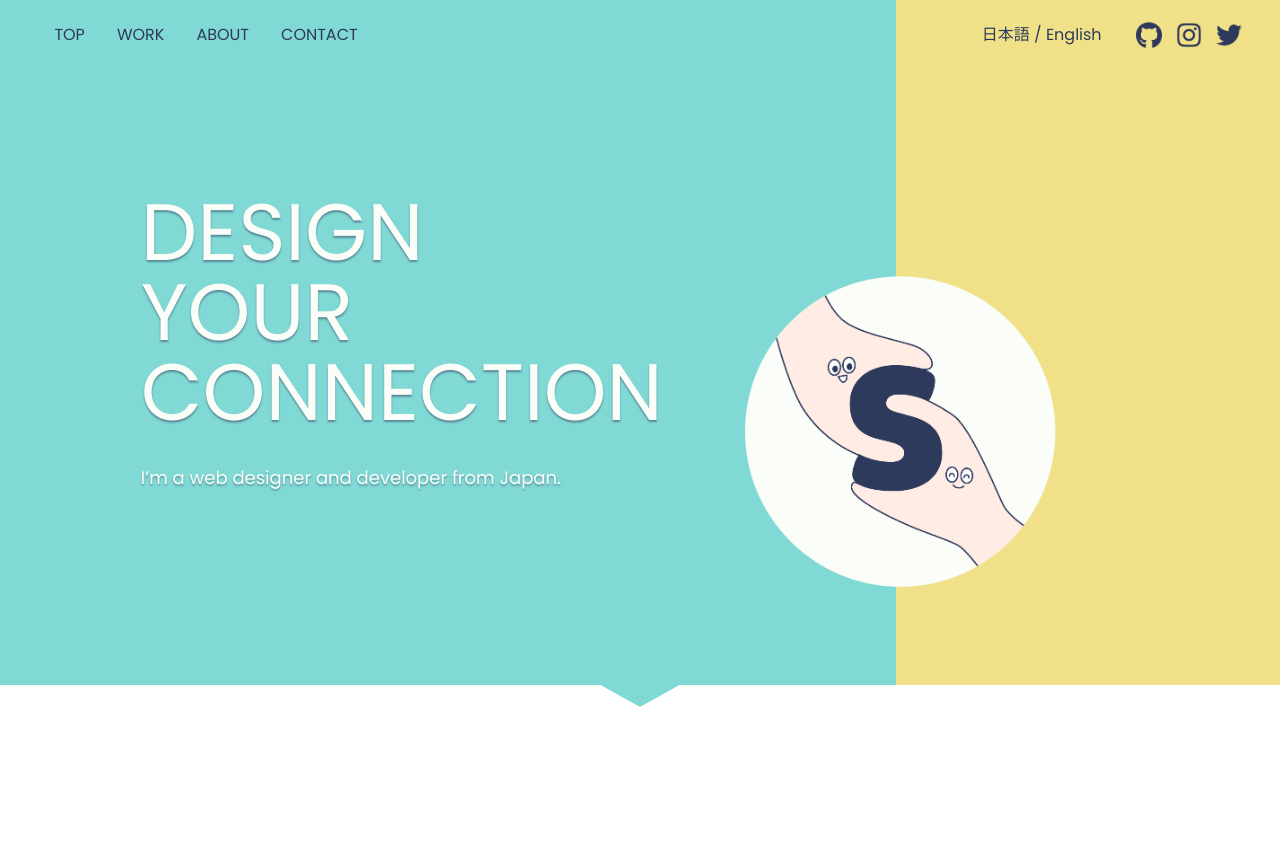
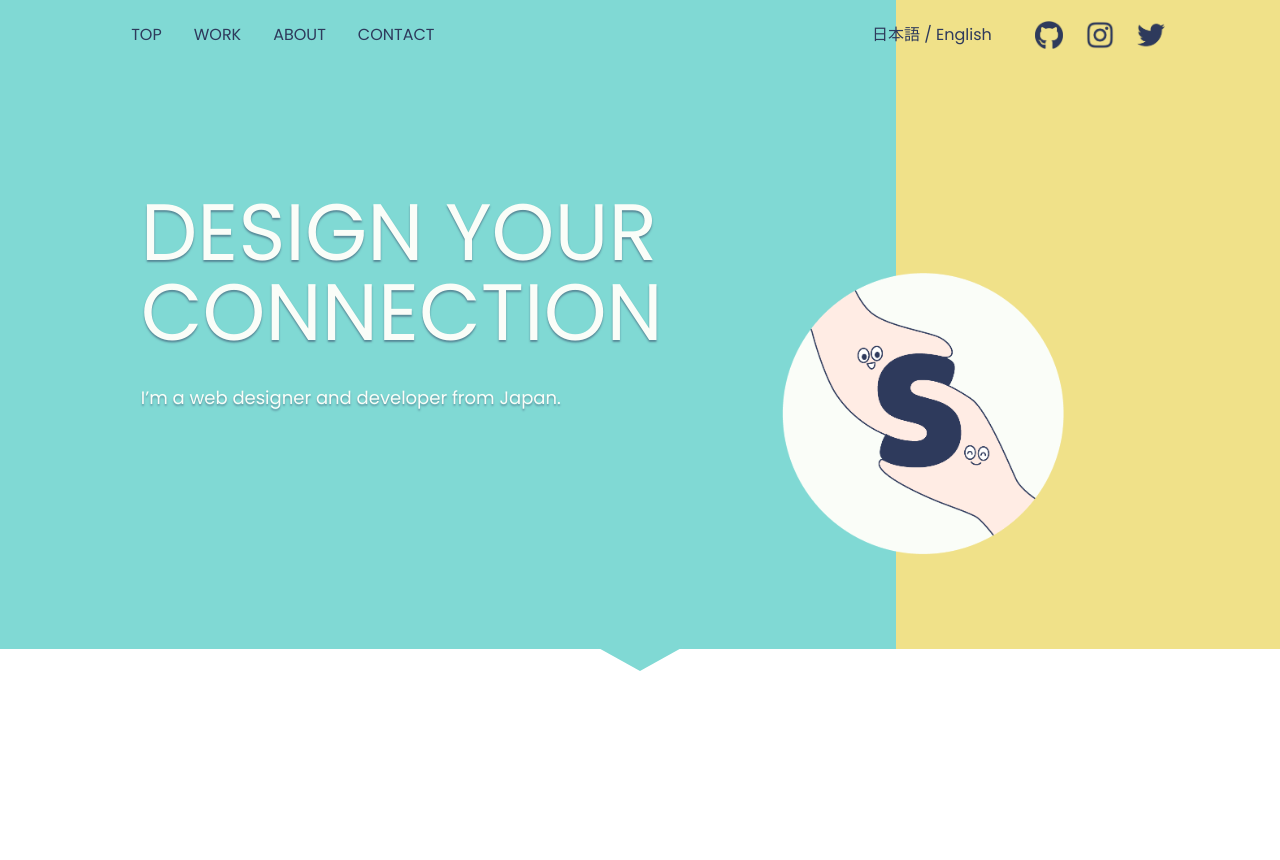
Before and after one commit to SawakoSugimori/Dezasuta-GitHub, a PHP site: page / in a window 1280 px wide. Shown: the top 860 px of the page. Run offline with PHP 8.4, Linux system fonts and the light colour scheme.

Commit message:
Style: Make the top_wrapper responsive

```diff
--- a/portfolio/css/commons.css
+++ b/portfolio/css/commons.css
@@ -86,7 +86,7 @@ button {
   display: flex;
   justify-content: space-between;
   align-items: center;
-  padding: 0 3%;
+  padding: 0 9%;
   box-sizing: border-box;
   /* Fix global_nav */
   position: fixed;
@@ -120,8 +120,8 @@ button {
   display: inline;
 }
 .global_nav .social_icon {
-  width: 40px;
-  margin-left: 12%;
+  width: 28px;
+  margin-left: 23px;
 }
 
 /* Footer */
--- a/portfolio/css/commons.scss
+++ b/portfolio/css/commons.scss
@@ -83,7 +83,7 @@ button {
     display: flex;
     justify-content: space-between;
     align-items: center;
-    padding: 0 3%;
+    padding: 0 9%;
     box-sizing: border-box;
     /* Fix global_nav */
     position: fixed;
@@ -117,8 +117,8 @@ button {
         display: inline;
     }
     .social_icon {
-        width: 40px;
-        margin-left: 12%;
+        width: 28px;
+        margin-left: 23px;
     }
 }
 
--- a/portfolio/css/style.css
+++ b/portfolio/css/style.css
@@ -16,17 +16,18 @@
   display: flex;
 }
 .top_wrapper .layout .copy {
-  width: 51%;
+  width: 59%;
+  margin-right: 3%;
 }
 .top_wrapper .layout .top_circle {
-  width: 49%;
+  width: 38%;
 }
 .top_wrapper .copy h1,
 .top_wrapper .copy p {
   color: #fafdf8;
 }
 .top_wrapper .copy h1 {
-  font-size: 80px;
+  font-size: clamp(3rem, 5vw + 1rem, 5rem);
   text-transform: uppercase;
   font-weight: normal;
   text-shadow: 0px 2px 2px rgba(46, 58, 92, 0.5);
@@ -48,7 +49,6 @@
 
 .top_circle {
   padding-top: 5%;
-  padding-left: 7%;
 }
 .top_circle .inner div img {
   max-width: 86%;
--- a/portfolio/css/style.scss
+++ b/portfolio/css/style.scss
@@ -21,10 +21,11 @@
         margin: 0 auto;
         display: flex;
         .copy {
-            width: 51%;
+            width: 59%;
+            margin-right: 3%;
         }
         .top_circle {
-            width: 49%;
+            width: 38%;
         }
     }
     .copy {
@@ -33,7 +34,7 @@
             color: $dominant-color;
         }
         h1 {
-            font-size: 80px;
+            font-size: clamp(3rem, 5vw + 1rem, 5rem);
             text-transform: uppercase;
             font-weight: normal;
             text-shadow: 0px 2px 2px rgba($text-main-color, $alpha: 0.5);
@@ -56,12 +57,10 @@
 }
 .top_circle {
     padding-top: 5%;
-    padding-left: 7%;
     .inner div img {
         max-width: 86%;
     }
 }
-
 /* SECTION: About */
 .about {
     max-width: 900px;
```
Also changed, not shown: portfolio/images/top_circle_letters-min.png (added), 2 other files.
